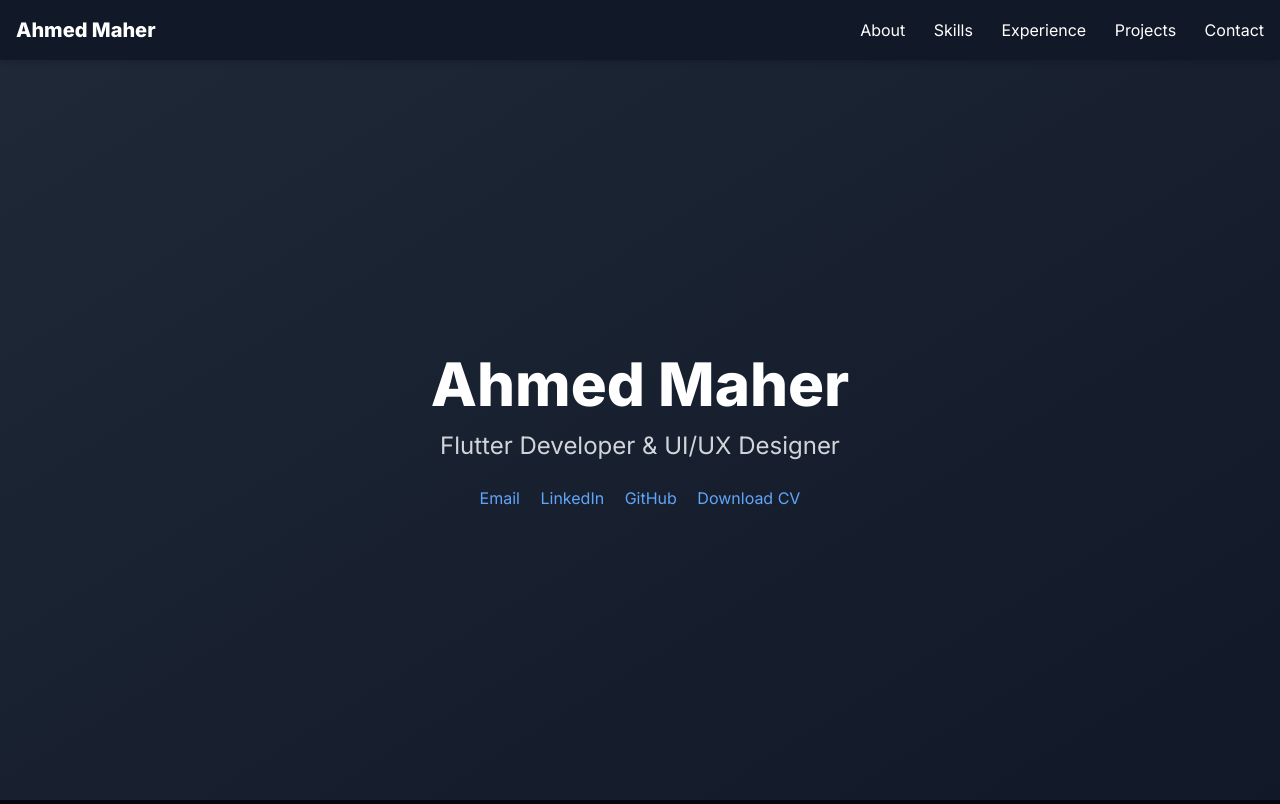
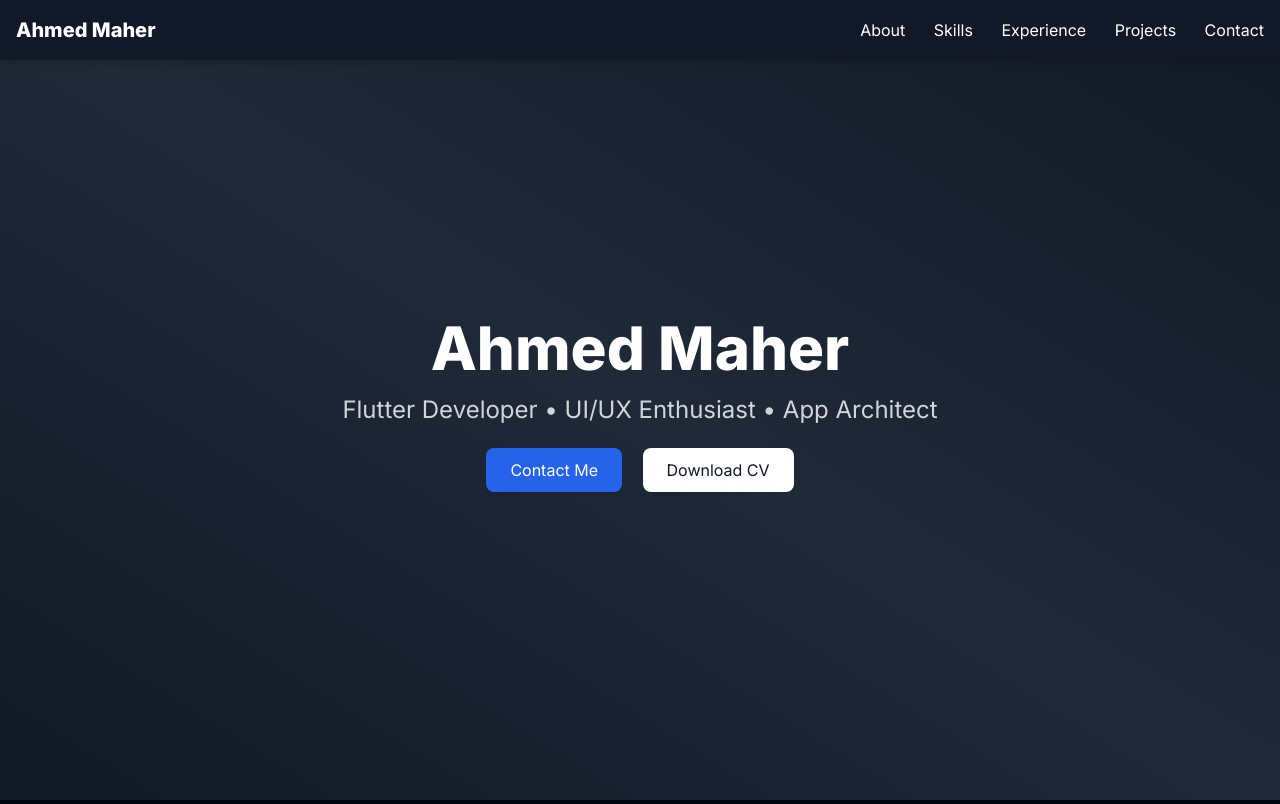
Before and after one commit to MohamedAbdelsamiea/ahmed-portfolio, a plain HTML site: page index.html in a window 1280 px wide. Shown: the top 804 px of the page. Drawn offline with nearby package versions, Linux system fonts and the light colour scheme.

Commit message:
Update index.html

```diff
--- a/index.html
+++ b/index.html
@@ -30,18 +30,23 @@
     </nav>
 
     <!-- Hero Section -->
-    <section class="h-screen flex items-center justify-center bg-gradient-to-br from-gray-800 to-gray-900 text-center px-4 pt-16">
-      <div>
-        <h1 class="text-5xl md:text-6xl font-extrabold mb-4">Ahmed Maher</h1>
-        <p class="text-lg md:text-2xl text-gray-300">Flutter Developer & UI/UX Designer</p>
-        <div class="mt-6 space-x-4">
-          <a href="mailto:ahmedofficial5036@gmail.com" class="text-blue-400 hover:underline">Email</a>
-          <a href="https://linkedin.com/in/ahmed-maher-221831222/" target="_blank" class="text-blue-400 hover:underline">LinkedIn</a>
-          <a href="https://github.com/ahmed-5036" target="_blank" class="text-blue-400 hover:underline">GitHub</a>
-          <a href="Resume_Ahmed_Maher.pdf" download class="text-blue-400 hover:underline">Download CV</a>
-        </div>
-      </div>
-    </section>
+<section class="h-screen bg-gradient-to-tr from-gray-900 via-gray-800 to-gray-900 flex items-center justify-center px-6 relative overflow-hidden">
+  <div class="text-center z-10">
+    <h1 class="text-5xl md:text-6xl font-extrabold text-white mb-4">Ahmed Maher</h1>
+    <p class="text-lg md:text-2xl text-gray-300 mb-8">Flutter Developer • UI/UX Enthusiast • App Architect</p>
+    <div class="space-x-4">
+      <a href="mailto:ahmedofficial5036@gmail.com" class="bg-blue-600 hover:bg-blue-700 text-white px-6 py-3 rounded-lg shadow transition">Contact Me</a>
+      <a href="Resume_Ahmed_Maher.pdf" download class="bg-white text-gray-900 px-6 py-3 rounded-lg shadow hover:bg-gray-200 transition">Download CV</a>
+    </div>
+  </div>
+
+  <!-- Optional animated circles -->
+  <div class="absolute inset-0 -z-10">
+    <div class="w-72 h-72 bg-purple-500 opacity-20 rounded-full blur-3xl absolute top-1/4 left-1/3 animate-pulse"></div>
+    <div class="w-96 h-96 bg-blue-500 opacity-10 rounded-full blur-3xl absolute bottom-0 right-0 animate-ping"></div>
+  </div>
+</section>
+
 
     <!-- About Me -->
     <section id="about" class="max-w-4xl mx-auto px-6 py-20">
```
